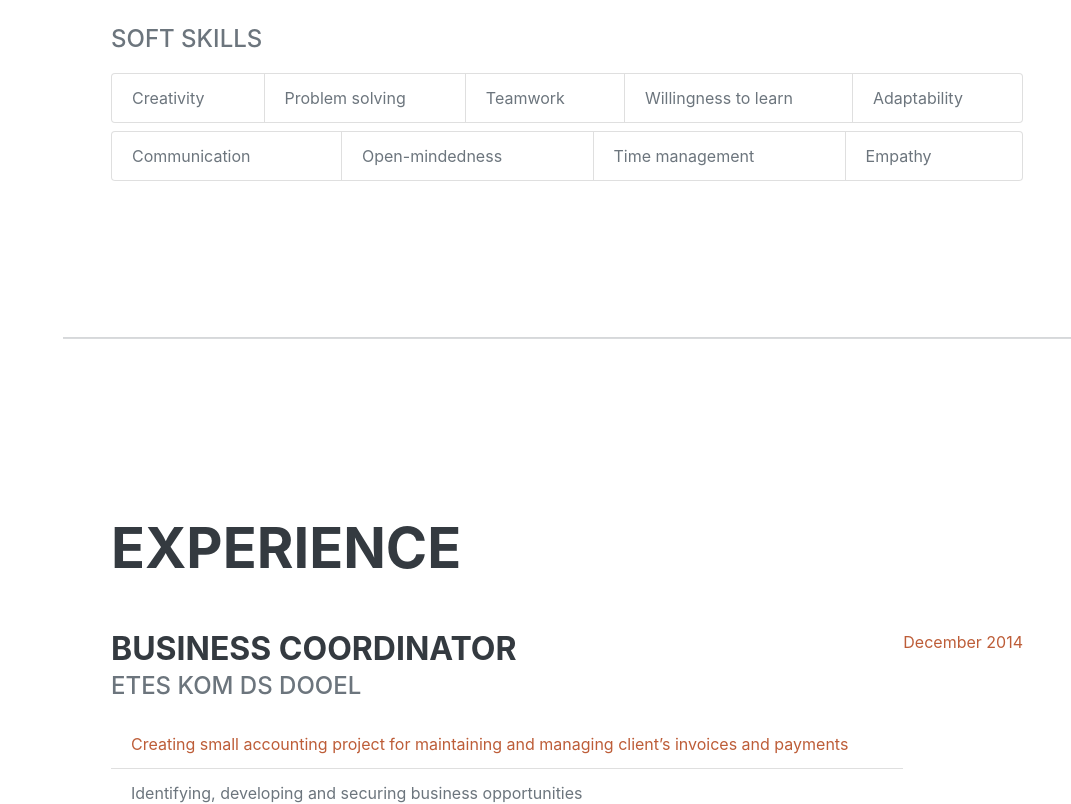
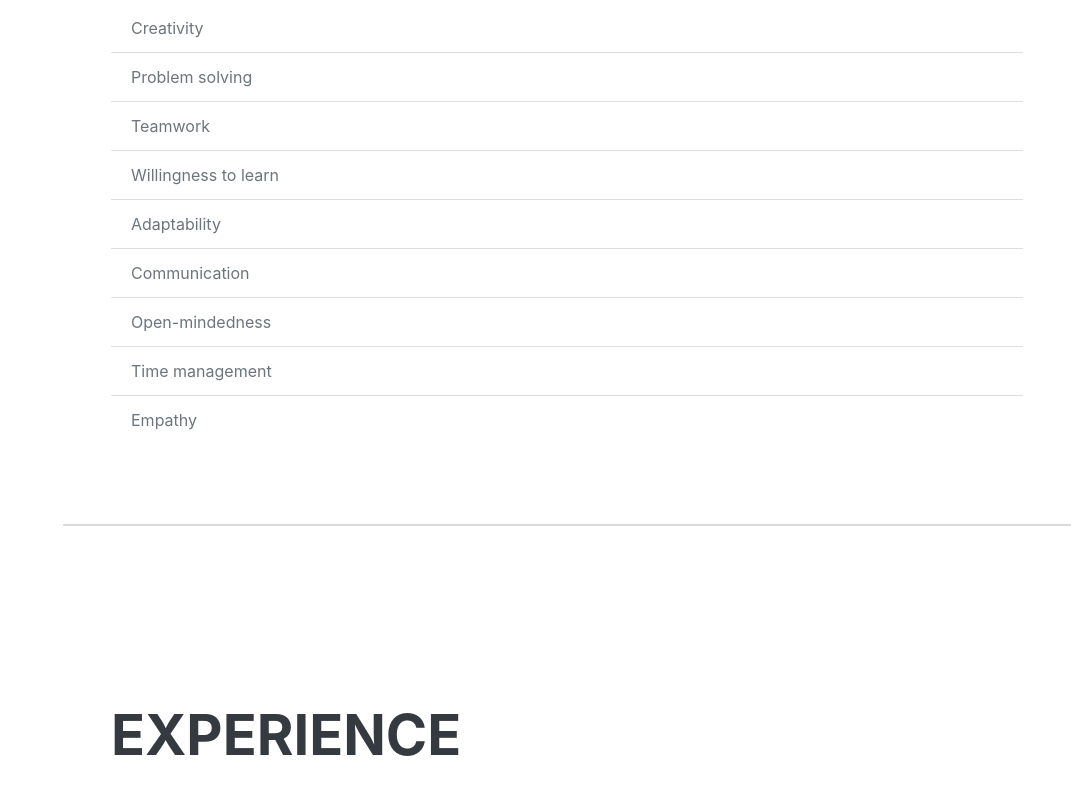
Before and after one commit to ivanastankovski/github.io, a plain HTML site: page index.html in a window 1280 px wide. Shown: the part 2869-3673 px from the top of the page, without its empty margins (209-1280 px from the left). Drawn offline with nearby package versions, Linux system fonts and the light colour scheme; a web font is replaced by a local one.

Commit message:
Update Unordered List
Update the ul tag for soft skills section.

```diff
--- a/index.html
+++ b/index.html
@@ -123,19 +123,17 @@
                     <li class="list-inline-item"><h3><span class="badge bg-secondary">C++</span></h3></li>
                 </ul>
                 <div class="subheading mb-3">Soft Skills</div>
-                <ul class="list-group list-group-horizontal mb-2">
-                    <li class="list-group-item flex-fill">Creativity</li>
-                    <li class="list-group-item flex-fill">Problem solving</li>
-                    <li class="list-group-item flex-fill">Teamwork</li>
-                    <li class="list-group-item flex-fill">Willingness to learn</li>
-                    <li class="list-group-item flex-fill">Adaptability</li>
-                  </ul>
-                  <ul class="list-group list-group-horizontal mb-2">
-                    <li class="list-group-item flex-fill">Communication</li>
-                    <li class="list-group-item flex-fill">Open-mindedness</li>
-                    <li class="list-group-item flex-fill">Time management</li>
-                    <li class="list-group-item flex-fill">Empathy</li>
-                  </ul>
+                <ul class="list-group list-group-flush">
+                    <li class="list-group-item">Creativity</li>
+                    <li class="list-group-item">Problem solving</li>
+                    <li class="list-group-item">Teamwork</li>
+                    <li class="list-group-item">Willingness to learn</li>
+                    <li class="list-group-item">Adaptability</li>
+                    <li class="list-group-item">Communication</li>
+                    <li class="list-group-item">Open-mindedness</li>
+                    <li class="list-group-item">Time management</li>
+                    <li class="list-group-item">Empathy</li>
+                </ul>
             </div>
         </section>
         <hr class="m-0" />
```
